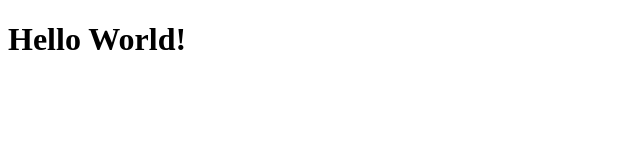
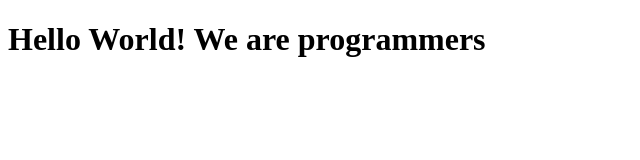
Before and after one commit to wale-prog/Microverse-trial-with-Beryl, a plain HTML site: page index.html in a window 1280 px wide. Shown: the whole page, without its empty margins (0-640 px from the left). Drawn offline with Linux system fonts and the light colour scheme.

Commit message:
my second commit

```diff
--- a/index.html
+++ b/index.html
@@ -9,7 +9,8 @@
 </head>
 
 <body>
-    <h1>Hello World!</h1>
+    <h1>Hello World! We are programmers</h1>
+
 
 
 
```
